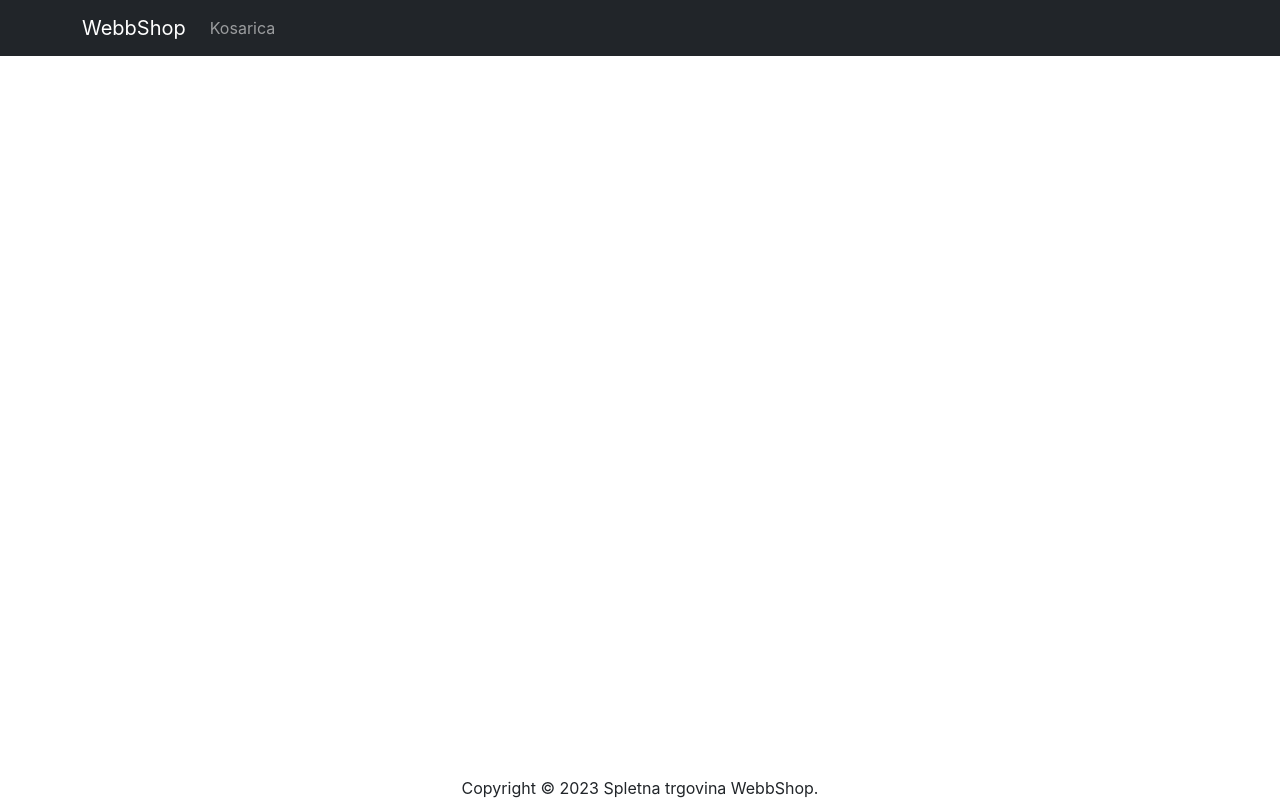
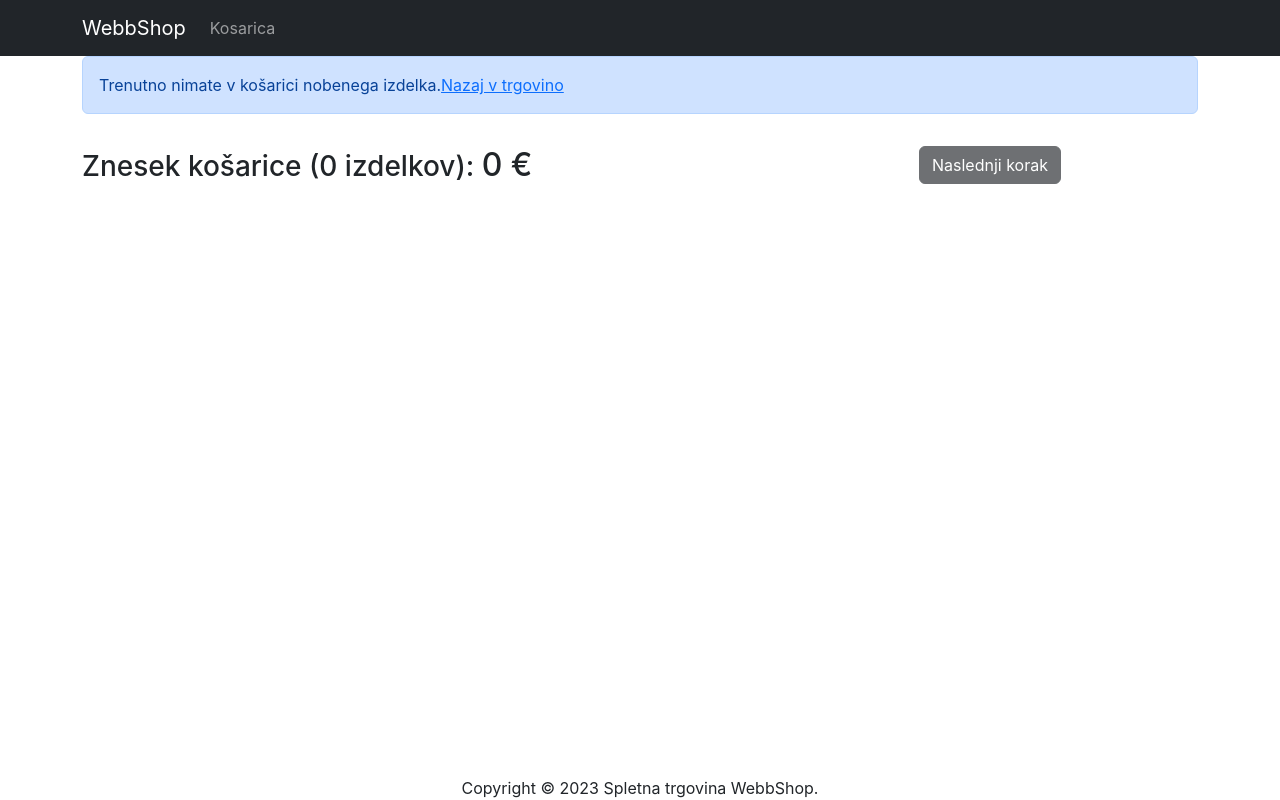
Before and after one commit to JernejRigler/WebbShop, a React (Create React App) app in the folder frontend/: page /kosarica in a window 1280 px wide. Built offline with nearby package versions, Linux system fonts and the light colour scheme.

Commit message:
Narejena stran s košarico

```diff
--- a/frontend/src/App.js
+++ b/frontend/src/App.js
@@ -8,6 +8,7 @@ import Container from 'react-bootstrap/Container';
 import { LinkContainer } from 'react-router-bootstrap';
 import { useContext } from 'react';
 import { Shramba } from './Shramba';
+import StranKosarice from './Stran/StranKosarice';
 
 function App() {
   const { stanje } = useContext(Shramba);
@@ -43,6 +44,7 @@ function App() {
             <Routes>
               <Route path="/izdelek/:alt" element={<StranIzdelka />} />
               <Route path="/" element={<DomacaStran />} />
+              <Route path="/kosarica" element={<StranKosarice />} />
             </Routes>
           </Container>
         </main>
--- a/frontend/src/Stran/StranIzdelka.js
+++ b/frontend/src/Stran/StranIzdelka.js
@@ -1,6 +1,6 @@
 import axios from 'axios';
 import { useContext, useEffect, useReducer } from 'react';
-import { useParams } from 'react-router-dom';
+import { useNavigate, useParams } from 'react-router-dom';
 import Row from 'react-bootstrap/Row';
 import Col from 'react-bootstrap/Col';
 import ListGroup from 'react-bootstrap/ListGroup';
@@ -28,6 +28,7 @@ const reducer = (stanje, akcija) => {
 };
 
 function StranIzdelka() {
+  let navigiraj = useNavigate();
   let params = useParams();
   let { alt } = params;
 
@@ -66,6 +67,7 @@ function StranIzdelka() {
       tip: 'KOSARICA_DODAJ_IZDELEK',
       payload: { ...izdelek, kolicina },
     });
+    navigiraj('/kosarica');
   };
 
   return nalaganje ? (
--- /dev/null
+++ b/frontend/src/Stran/StranKosarice.js
@@ -0,0 +1,93 @@
+import { useContext } from 'react';
+import Col from 'react-bootstrap/esm/Col';
+import Row from 'react-bootstrap/esm/Row';
+import { Helmet } from 'react-helmet-async';
+import { Shramba } from '../Shramba';
+import Sporocilo from '../Komponente/Sporocilo';
+import { Link } from 'react-router-dom';
+import ListGroup from 'react-bootstrap/ListGroup';
+import Button from 'react-bootstrap/Button';
+import Card from 'react-bootstrap/Card';
+
+export default function StranKosarice() {
+  const { stanje, nalozi: ctxNalozi } = useContext(Shramba);
+  const {
+    kosarica: { izdelkiKosarice },
+  } = stanje;
+  return (
+    <div>
+      <Helmet>
+        <title>Kosarica</title>
+      </Helmet>
+      <Row>
+        <Col md={12}>
+          {izdelkiKosarice.length === 0 ? (
+            <Sporocilo poslano={'warning'}>
+              Trenutno nimate v košarici nobenega izdelka.
+              <Link to="/">Nazaj v trgovino</Link>
+            </Sporocilo>
+          ) : (
+            <ListGroup>
+              {izdelkiKosarice.map((izdelek) => (
+                <ListGroup.Item key={izdelek._id}>
+                  <Row className="align-items-center">
+                    <Col md={8}>
+                      <img
+                        src={izdelek.slika}
+                        alt={izdelek.imeIzdelka}
+                        className="img-fluid rounded img-kosarica"
+                      ></img>{' '}
+                      <Link to={`/izdelki/${izdelek.alt}`}>
+                        {izdelek.imeIzdelka}
+                      </Link>
+                    </Col>
+                    <Col md={2}>
+                      <Button variant="light" disabled={izdelek.kolicina === 1}>
+                        <i className="fa-solid fa-circle-minus"></i>
+                      </Button>{' '}
+                      <span className="font-weight-bold">
+                        {izdelek.kolicina}
+                      </span>
+                      <Button
+                        variant="light"
+                        disabled={izdelek.kolicina === izdelek.zaloga}
+                      >
+                        <i className="fa-solid fa-circle-plus"></i>
+                      </Button>
+                    </Col>
+                    <Col md={1}>{izdelek.cena} €</Col>
+                    <Col md={1}>
+                      <Button variant="light">
+                        <i className="fa-regular fa-circle-xmark"></i>
+                      </Button>
+                    </Col>
+                  </Row>
+                </ListGroup.Item>
+              ))}
+            </ListGroup>
+          )}
+        </Col>
+        <Row className="mt-3">
+          <Col md={9}>
+            <h3>
+              Znesek košarice (
+              {izdelkiKosarice.reduce((a, c) => a + c.kolicina, 0)} izdelkov):{' '}
+              <h2 className="d-inline">
+                {izdelkiKosarice.reduce((a, c) => a + c.cena * c.kolicina, 0)} €
+              </h2>
+            </h3>
+          </Col>
+          <Col md={3}>
+            <Button
+              type="button"
+              variant="dark"
+              disabled={izdelkiKosarice.length === 0}
+            >
+              Naslednji korak
+            </Button>
+          </Col>
+        </Row>
+      </Row>
+    </div>
+  );
+}
--- a/frontend/src/index.css
+++ b/frontend/src/index.css
@@ -46,6 +46,9 @@ main {
   font-weight: bolder;
   font-size: 4vh;
 }
+.img-kosarica {
+  height: 100px;
+}
 /*.imeCena {
   transition: background-color 0.3s;
 }
```
